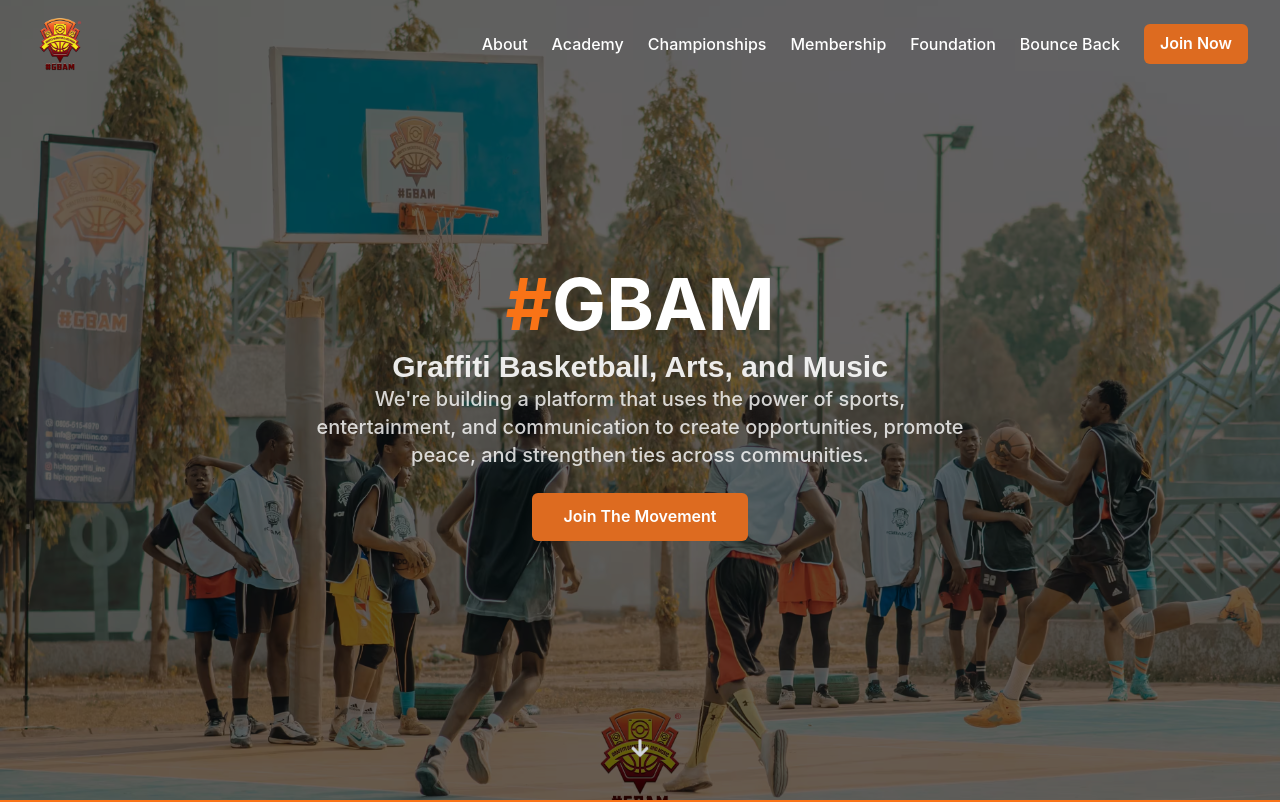
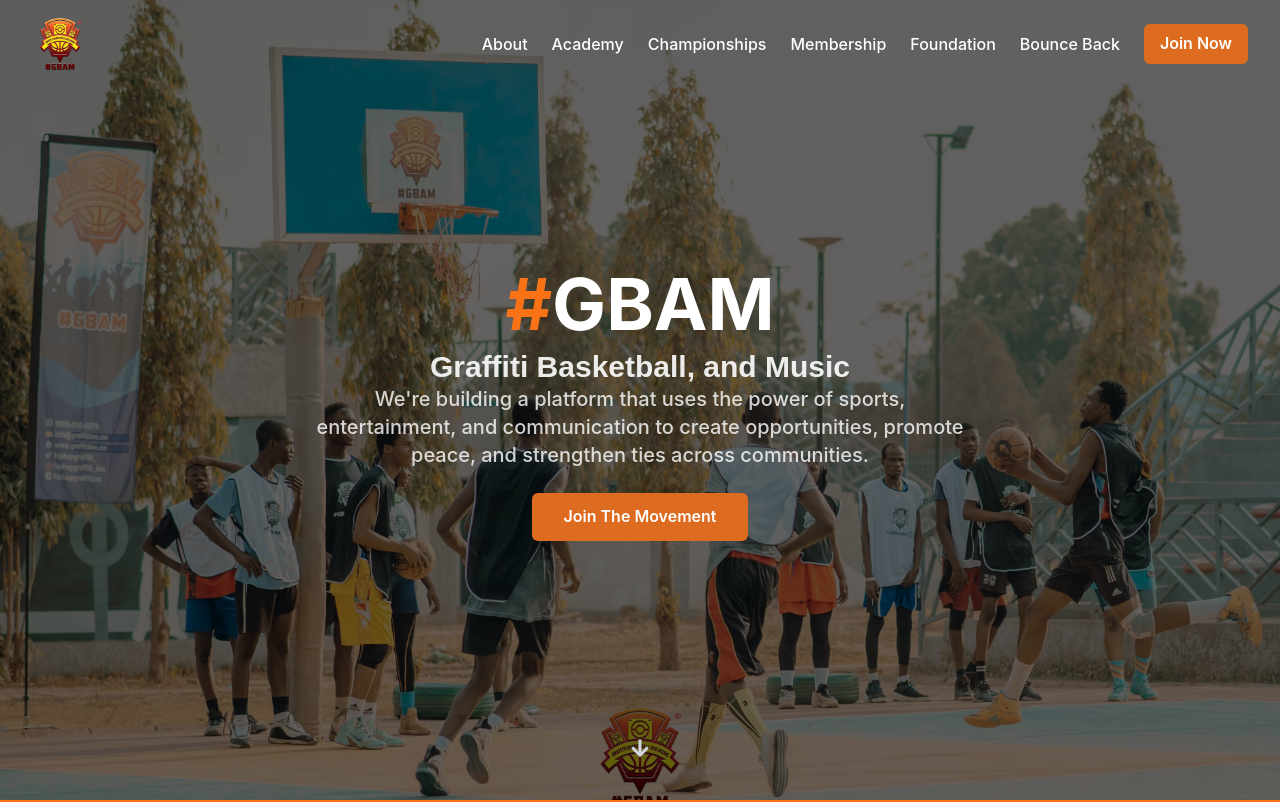
Before and after one commit to Progress2002/GBAM-website, a React (Vite) app: page / in a window 1280 px wide. Shown: the top 802 px of the page. Built offline with nearby package versions, Linux system fonts and the light colour scheme.

Commit message:
fix: Correct text in Hero component description

```diff
--- a/src/components/dashboard/Hero.tsx
+++ b/src/components/dashboard/Hero.tsx
@@ -27,7 +27,7 @@ const Hero = () => {
             <span className="text-gbam-primary">#</span>GBAM
           </Heading>
           <Text className="md:text-center text-2xl md:text-3xl font-bold text-white/90 mb-2 font-display">
-            Graffiti Basketball, Arts, and Music
+            Graffiti Basketball, and Music
           </Text>
           <Text className="md:text-center  text-lg md:text-xl font-medium text-white/80 mb-8 max-w-2xl">
             We're building a platform that uses the power of sports,
```
